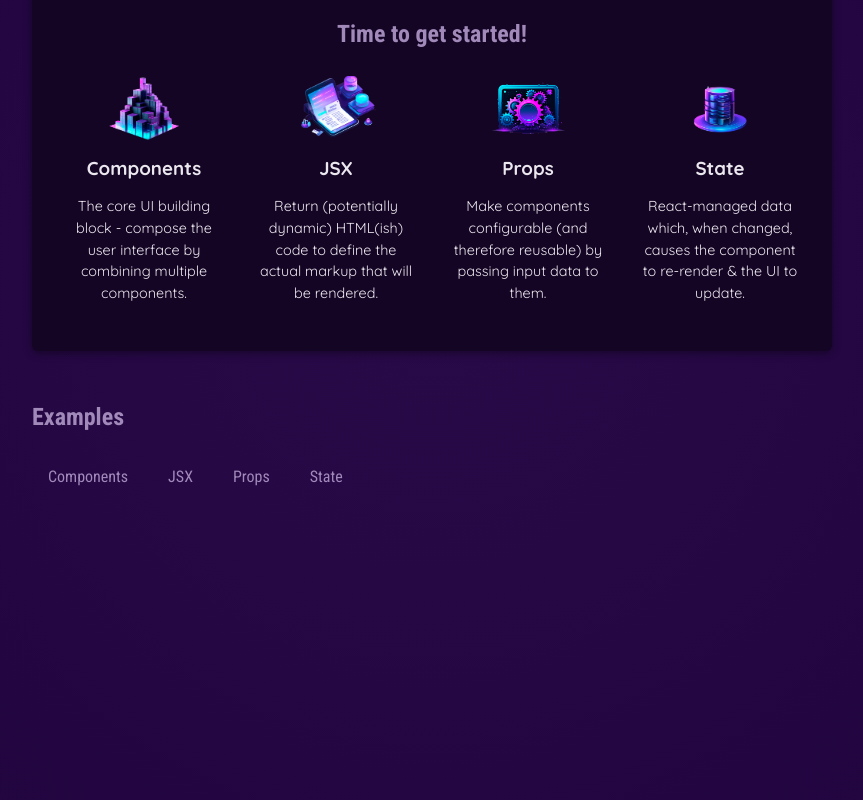
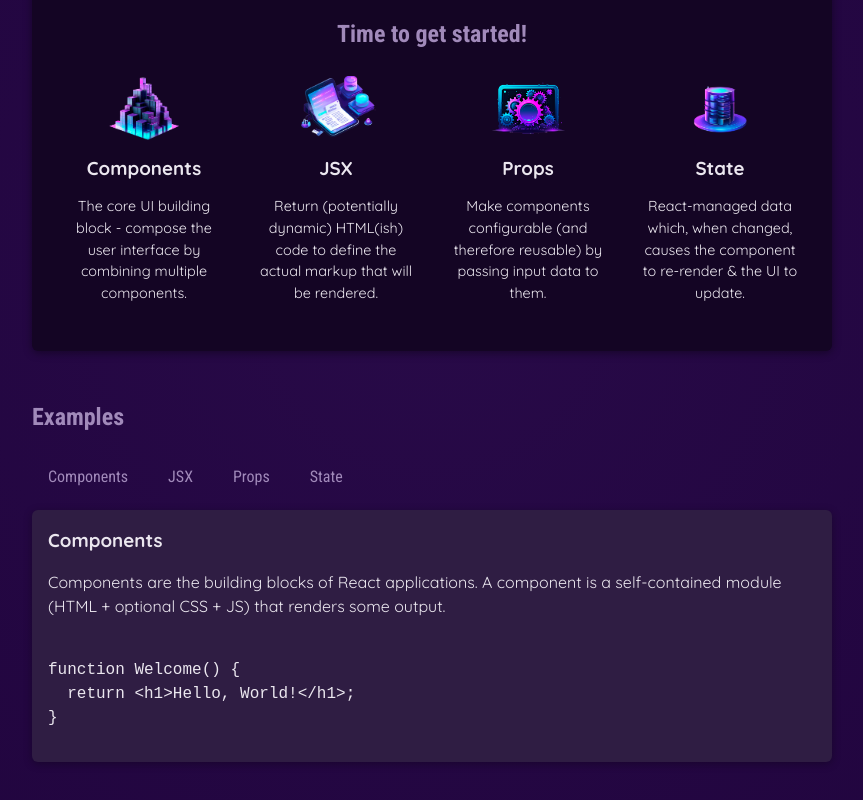
Before and after one commit to raymondchandra93/React-Adventure, a React (Vite) app: page / in a window 1280 px wide. Shown: the part 348-1148 px from the top of the page, without its empty margins (208-1071 px from the left). Built offline with nearby package versions, Linux system fonts and the light colour scheme.

Commit message:
Adding React Hook - useState, adding background-clip to the CSS

```diff
--- a/src/App.jsx
+++ b/src/App.jsx
@@ -1,13 +1,19 @@
-import { CORE_CONCEPTS } from './data';
+import { useState } from 'react';                   // Anything prefix with the keyword use, it is a React Hook
+import { CORE_CONCEPTS, EXAMPLES } from './data';
 import Header from './components/Header/Header';
 import CoreConcept from './components/CoreConcept';
 import TabButton from './components/TabButton';
 
 function App() {
-  // Inner function for prop
+  // Using useState
+  const [selectedTopic, setSelectedTopic] = useState("components");
+
+  // Inner function for prop - not used anymore since I am using useState
+  /**
   function handleClick(text) {
-    alert(`Hello ${text}!! :)`);
+    setSelectedTopic(text);
   }
+  */
 
   // Return statement
   return (
@@ -40,11 +46,18 @@
           <h2>Examples</h2>
           <menu>
             {/** You can just call handleClick or using () => handleClick(args) if you want to pass argument */}
-            <TabButton onClick={() => handleClick("Components")}>Components</TabButton>
-            <TabButton onClick={() => handleClick("JSX")}>JSX</TabButton>
-            <TabButton onClick={() => handleClick("Props")}>Props</TabButton>
-            <TabButton onClick={() => handleClick("State")}>State</TabButton>
+            <TabButton onClick={() => setSelectedTopic("components")}>Components</TabButton>
+            <TabButton onClick={() => setSelectedTopic("jsx")}>JSX</TabButton>
+            <TabButton onClick={() => setSelectedTopic("props")}>Props</TabButton>
+            <TabButton onClick={() => setSelectedTopic("state")}>State</TabButton>
           </menu>
+          <div id="tab-content">
+            <h3>{EXAMPLES[selectedTopic].title}</h3>
+            <p>{EXAMPLES[selectedTopic].description}</p>
+            <pre>
+              <code>{EXAMPLES[selectedTopic].code}</code>
+            </pre>
+          </div>
         </section>
       </main>
     </div>
--- a/src/components/Header/Header.css
+++ b/src/components/Header/Header.css
@@ -14,6 +14,7 @@
     font-family: "Roboto Condensed", sans-serif;
     font-size: 5rem;
     background: linear-gradient(40deg, #ea00ff, #ea00ff, #03d5ff, #03d5ff);
+    background-clip: text;
     -webkit-background-clip: text;
     -webkit-text-fill-color: transparent;
     filter: drop-shadow(0 2px 8px rgba(0, 0, 0, 0.5));
--- a/src/data.js
+++ b/src/data.js
@@ -29,3 +29,54 @@
             'React-managed data which, when changed, causes the component to re-render & the UI to update.',
     },
 ];
+
+export const EXAMPLES = {
+    components: {
+        title: 'Components',
+        description:
+            'Components are the building blocks of React applications. A component is a self-contained module (HTML + optional CSS + JS) that renders some output.',
+        code: `
+function Welcome() {
+  return <h1>Hello, World!</h1>;
+}`,
+    },
+    jsx: {
+        title: 'JSX',
+        description:
+            'JSX is a syntax extension to JavaScript. It is similar to a template language, but it has full power of JavaScript (e.g., it may output dynamic content).',
+        code: `
+<div>
+  <h1>Welcome {userName}</h1>
+  <p>Time to learn React!</p>
+</div>`,
+    },
+    props: {
+        title: 'Props',
+        description:
+            'Components accept arbitrary inputs called props. They are like function arguments.',
+        code: `
+function Welcome(props) {
+  return <h1>Hello, {props.name}</h1>;
+}`,
+    },
+    state: {
+        title: 'State',
+        description:
+            'State allows React components to change their output over time in response to user actions, network responses, and anything else.',
+        code: `
+function Counter() {
+  const [isVisible, setIsVisible] = useState(false);
+
+  function handleClick() {
+    setIsVisible(true);
+  }
+
+  return (
+    <div>
+      <button onClick={handleClick}>Show Details</button>
+      {isVisible && <p>Amazing details!</p>}
+    </div>
+  );
+}`,
+    },
+};
```
